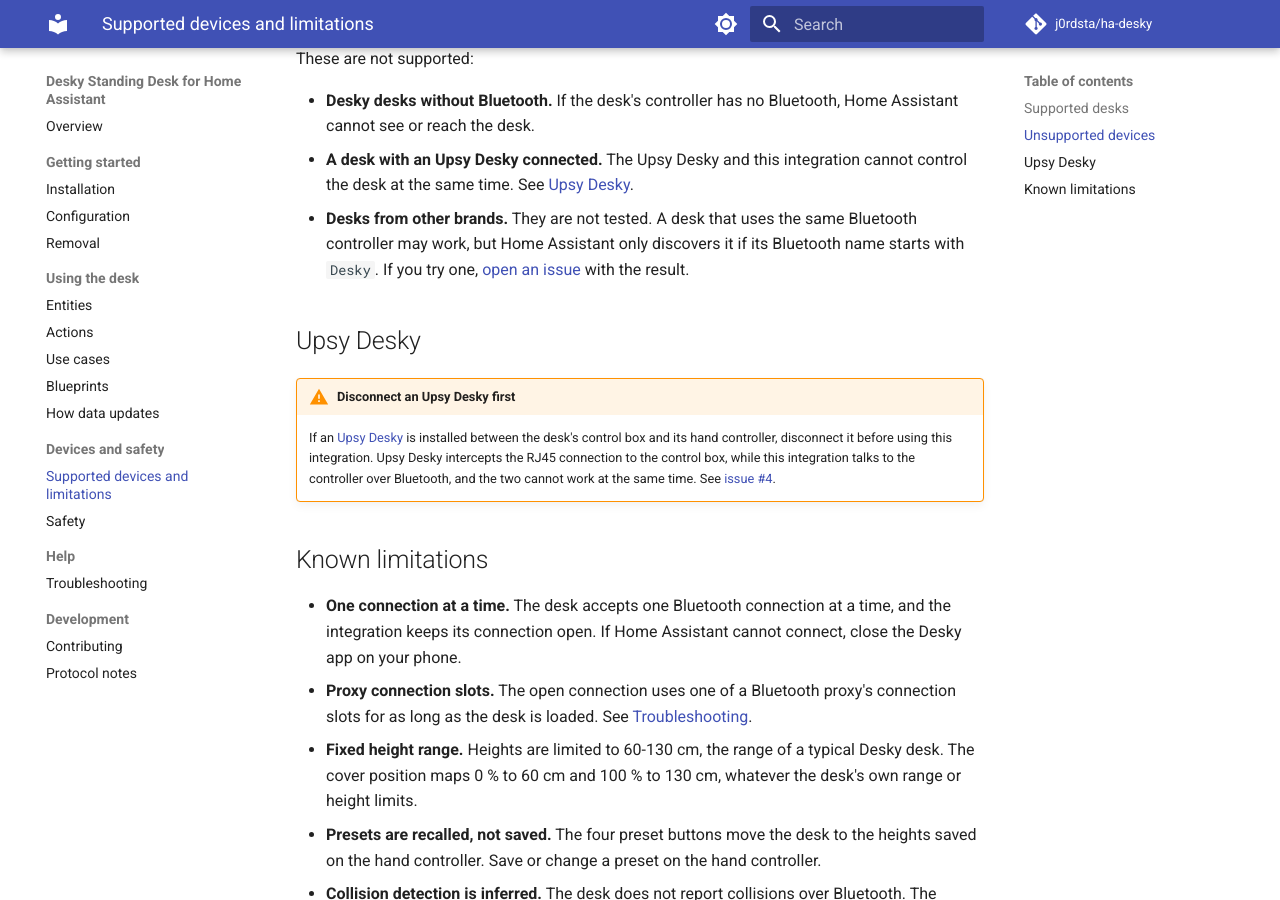
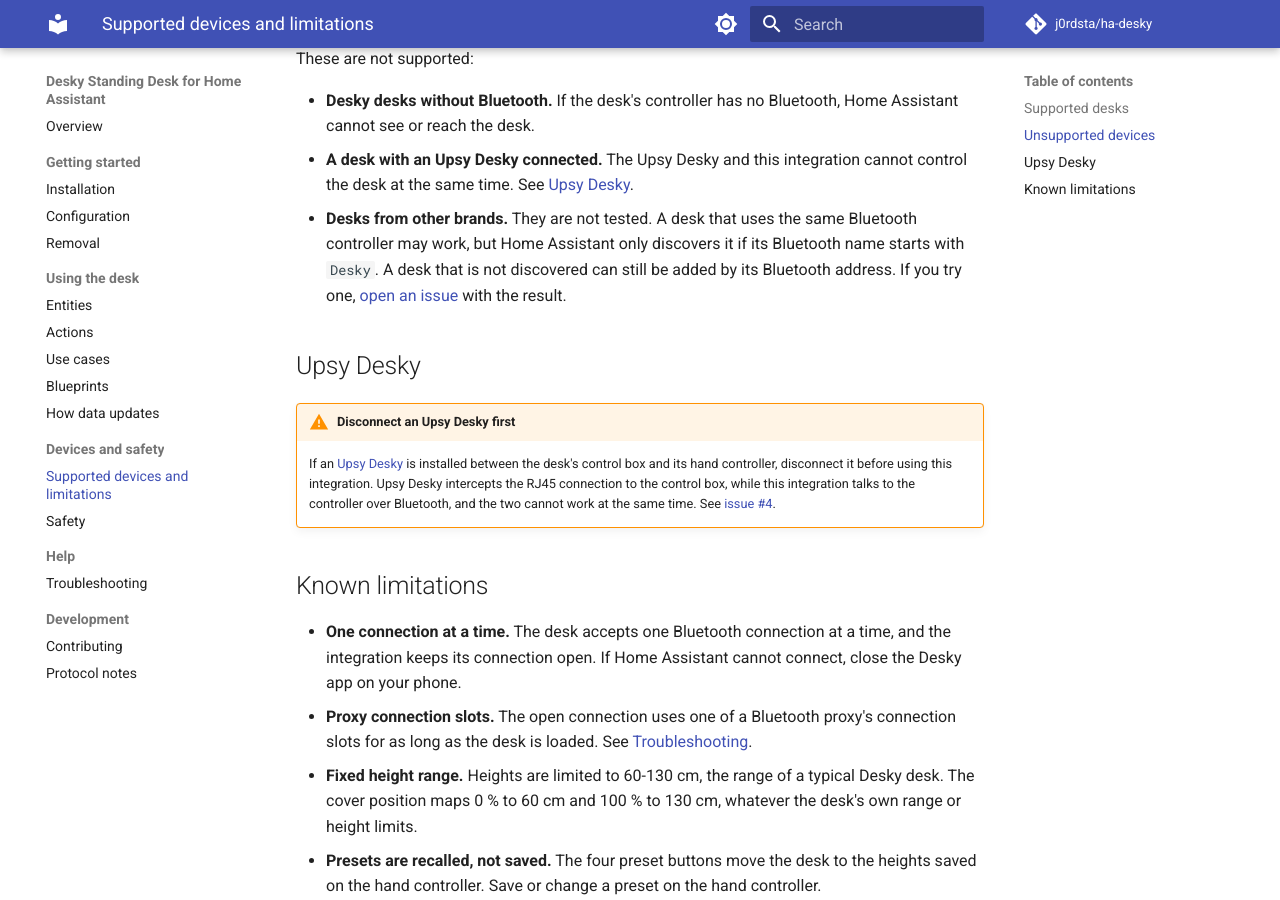
Before and after one commit to j0rdsta/ha-desky, an MkDocs documentation site: the page built from docs/supported-devices.md, in a window 1280 px wide and 900 px high, scrolled down 698 px. Built offline with MkDocs 1.6.1 and Material for MkDocs 9.7.7, drawn with Linux system fonts in a browser that asks for light colours; comment, search, counter and statistics services are not loaded.

Commit message:
docs: tighten the protocol and quality scale wording
List movement commands among those the app sends without a handshake,
stop calling the 0x0C no-limits reply the desk's physical range, and
clarify the sources, icon, discovery and polling notes.

Co-Authored-By: Claude Opus 5.5 <noreply@anthropic.com>

```diff
--- a/docs/supported-devices.md
+++ b/docs/supported-devices.md
@@ -29,8 +29,9 @@ These are not supported:
 - **A desk with an Upsy Desky connected.** The Upsy Desky and this integration cannot control the
   desk at the same time. See [Upsy Desky](#upsy-desky).
 - **Desks from other brands.** They are not tested. A desk that uses the same Bluetooth controller
-  may work, but Home Assistant only discovers it if its Bluetooth name starts with `Desky`. If you
-  try one, [open an issue](https://github.com/j0rdsta/ha-desky/issues) with the result.
+  may work, but Home Assistant only discovers it if its Bluetooth name starts with `Desky`. A desk
+  that is not discovered can still be added by its Bluetooth address. If you try one,
+  [open an issue](https://github.com/j0rdsta/ha-desky/issues) with the result.
 
 ## Upsy Desky
 
```
Also changed, not shown: CLAUDE.md (+3 -3 lines), README.md (+1 -1 lines), docs/data-updates.md (+3 -2 lines), docs/installation.md (+2 -2 lines), docs/protocol.md (+16 -15 lines), 1 other file.
